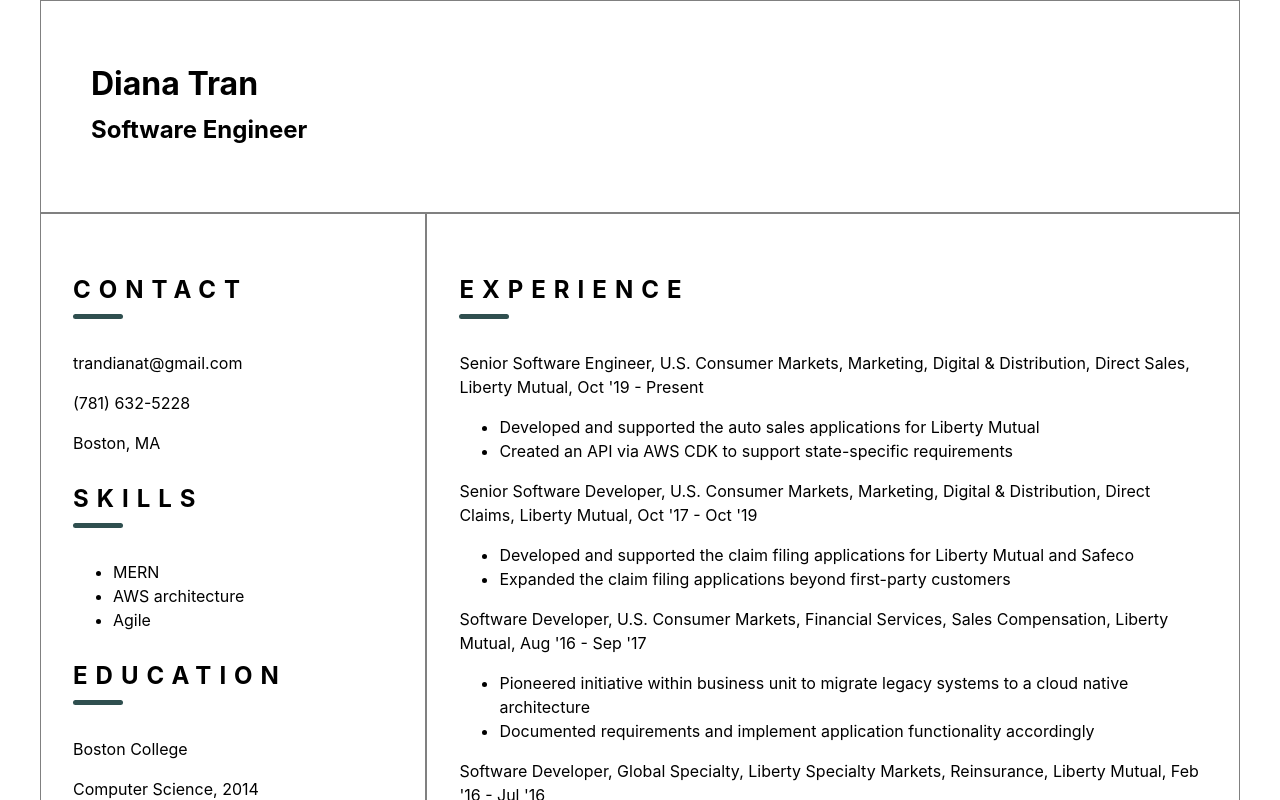
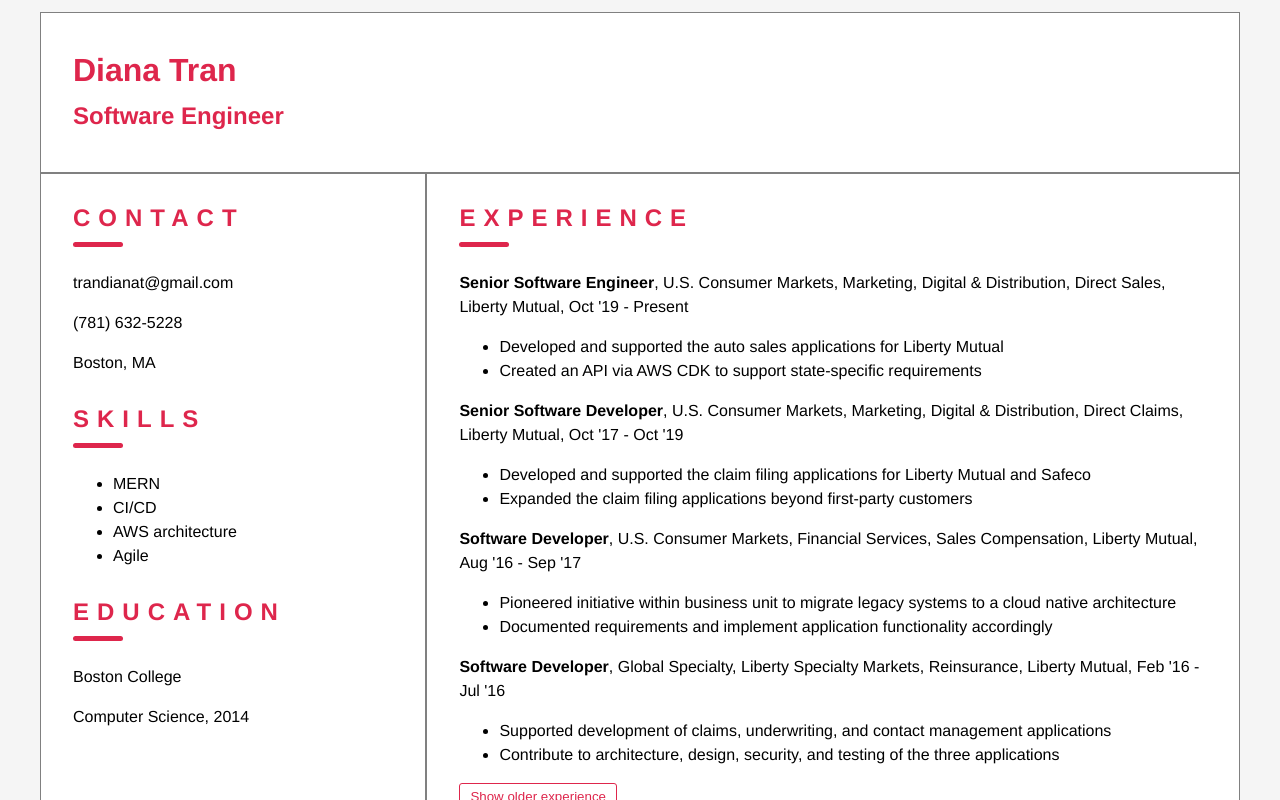
Before and after one commit to trandianat/resume, a React (Create React App) app: page / in a window 1280 px wide. Shown: the top 800 px of the page. Built offline with nearby package versions, Linux system fonts and the light colour scheme.

Commit message:
Refactored and added deploy command

```diff
--- a/package.json
+++ b/package.json
@@ -14,6 +14,7 @@
   "scripts": {
     "start": "react-scripts start",
     "build": "react-scripts build",
+    "deploy": "aws s3 sync build/ s3://trandianat",
     "test": "react-scripts test",
     "eject": "react-scripts eject"
   },
--- a/src/App/App.js
+++ b/src/App/App.js
@@ -1,9 +1,22 @@
-import React from 'react';
+import React, { useState } from 'react';
 import Title from '../Title/Title';
-import experiences from '../experiences';
+import { latestExperiences, oldExperiences } from '../experiences';
 import './App.scss';
 
 const App = () => {
+  const [isOldExperienceOpen, setIsOldExperienceOpen] = useState(false);
+
+  const toggleOldExperience = () => {
+    const oldExperience = document.getElementById('old-experience');
+    if (oldExperience.style.display === 'none') {
+      oldExperience.style.display = 'block';
+      setIsOldExperienceOpen(true);
+    } else {
+      oldExperience.style.display = 'none';
+      setIsOldExperienceOpen(false);
+    }
+  };
+
   return (
     <div className="app">
       <div className="header">
@@ -22,6 +35,7 @@ const App = () => {
             <Title title="Skills" />
             <ul>
               <li>MERN</li>
+              <li>CI/CD</li>
               <li>AWS architecture</li>
               <li>Agile</li>
             </ul>
@@ -33,19 +47,29 @@ const App = () => {
           </div>
         </div>
         <div className="column right-column">
-          <div className="experience">
+          <div id="latest-experience">
             <Title title="Experience" />
-            {experiences.map((experience, eIndex) => {
-              return (<><p>{experience.title}, {experience.department ? `${experience.department}, ` : null}{experience.company}, {experience.length}</p>
+            {latestExperiences.map((experience, eIndex) => {
+              return (<><p><b>{experience.title}</b>, {experience.department && `${experience.department}, `}{experience.company}, {experience.length}</p>
                 <ul>
                   {experience.responsibilities.map((responsibility, rIndex) => {
-                    const key = `${eIndex + 1}-${rIndex + 1}`;
-                    console.log('key', key);
-                    return (<li key={key}>{responsibility}</li>);
+                    return (<li key={`${eIndex + 1}-${rIndex + 1}`}>{responsibility}</li>);
                   })}
                 </ul>
               </>);
             })}
+            <button className="experience-toggle" onClick={() => toggleOldExperience()} type="button">{isOldExperienceOpen ? 'Hide' : 'Show'} older experience</button>
+            <div id="old-experience">
+              {oldExperiences.map((experience, eIndex) => {
+                return (<><p><b>{experience.title}</b>, {experience.department && `${experience.department}, `}{experience.company}, {experience.length}</p>
+                  <ul>
+                    {experience.responsibilities.map((responsibility, rIndex) => {
+                      return (<li key={`${latestExperiences.length + eIndex + 1}-${rIndex + 1}`}>{responsibility}</li>);
+                    })}
+                  </ul>
+                </>);
+              })}
+            </div>
           </div>
         </div>
       </div>
--- a/src/App/App.scss
+++ b/src/App/App.scss
@@ -1,19 +1,28 @@
+html {
+    background-color: #F5F5F5;
+}
+
 .app {
+    font-family: Helvetica Neue, Arial, sans-serif;
     line-height: 24px;
     margin: 0 auto;
     max-width: 1200px;
+    padding: 0;
 
     .header {
+        background-color: white;
         border: 1px solid gray;
-        padding: 10px;
+        color: #DE264C;
+        padding: 24px 32px;
     }
 
     .column-container {
+        background-color: white;
         display: flex;
         flex-wrap: wrap;
 
         .column {
-            padding: 32px;
+            padding: 0 32px 32px;
             flex-basis: 100%;
 
             &.left-column {
@@ -22,6 +31,23 @@
 
             &.right-column {
                 border: 1px solid gray;
+
+                #old-experience {
+                    display: none;
+                }
+
+                .experience-toggle {
+                    border: 1px solid #DE264C;
+                    border-radius: 3px;
+                    background-color: transparent;
+                    color: #DE264C;
+                    padding: 5px 10px;
+
+                    &:hover {
+                        background-color: #DE264C;
+                        color: white;
+                    }
+                }
             }
         }
     }
@@ -29,8 +55,10 @@
 
 @media screen and (min-width: 768px) {
     .app {
+        padding: 12px 0;
+
         .header {
-            padding: 50px;
+            padding: 24px 32px;
         }
 
         .column-container {
@@ -48,3 +76,9 @@
         }
     }
 }
+
+@media screen and (max-width: 1200px) {
+    .app {
+        padding: 0;
+    }
+}
--- a/src/Title/Title.js
+++ b/src/Title/Title.js
@@ -1,8 +1,7 @@
 import React from 'react';
 import './Title.scss';
 
-const Title = props => {
-    const { title } = props;
+const Title = ({ title }) => {
     return (<><div className="title">{title}</div><div className="border"/></>);
 };
 
--- a/src/Title/Title.scss
+++ b/src/Title/Title.scss
@@ -1,4 +1,5 @@
 .title {
+  color: #DE264C;
   font-size: 24px;
   font-weight: bolder;
   letter-spacing: 8px;
@@ -7,9 +8,9 @@
 }
 
 .border {
-  background: darkslategray;
+  background: #DE264C;
   border-radius: 5px;
   height: 5px;
-  margin-bottom: 32px;
+  margin-bottom: 24px;
   width: 50px;
 }
--- a/src/experiences.js
+++ b/src/experiences.js
@@ -1,4 +1,4 @@
-const experiences = [
+export const latestExperiences = [
     {
         title: 'Senior Software Engineer',
         company: 'Liberty Mutual',
@@ -39,6 +39,9 @@ const experiences = [
             'Contribute to architecture, design, security, and testing of the three applications'
         ]
     },
+];
+
+export const oldExperiences = [
     {
         title: 'IT Analyst II',
         company: 'Liberty Mutual',
@@ -96,5 +99,3 @@ const experiences = [
         ]
     }
 ];
-
-export default experiences;
```
Also changed, not shown: 11 other files (tests, documents, lock files or other folders).
